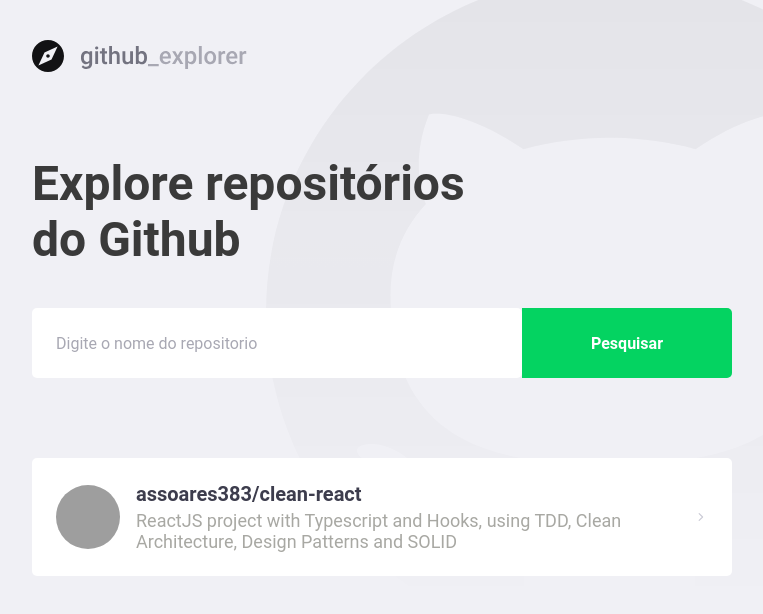
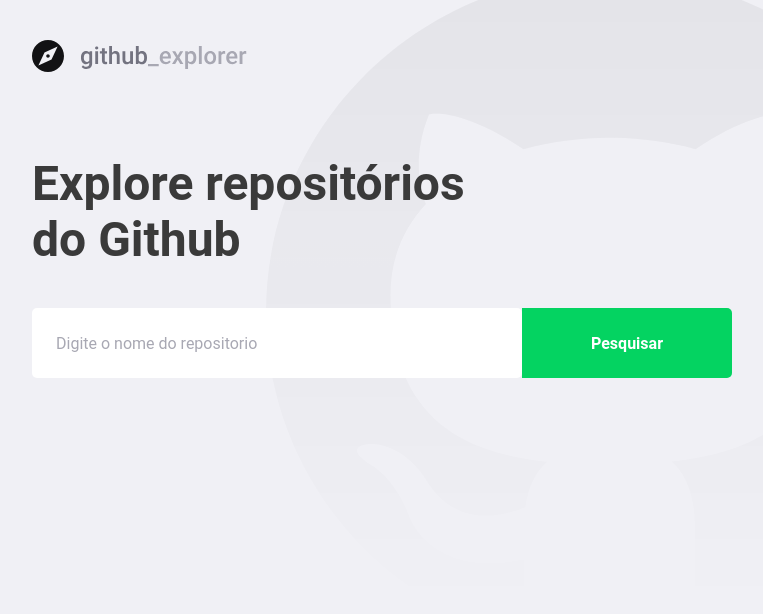
Before and after one commit to assoares383/github-explorer, a React (Create React App) app: page / in a window 1280 px wide. Shown: the top 614 px of the page, without its empty margins (148-911 px from the left). Built offline with nearby package versions, Linux system fonts and the light colour scheme; grey boxes are pictures that could not be loaded; the HTML template or start-up script is replaced by a standard one.

Commit message:
connecting the api

```diff
--- a/src/pages/Dashboard/index.tsx
+++ b/src/pages/Dashboard/index.tsx
@@ -1,4 +1,4 @@
-import React, { useState } from 'react';
+import React, { useState, FormEvent } from 'react';
 import { Link } from 'react-router-dom';
 import { FiChevronRight } from 'react-icons/fi';
 import api from '../../services/api';
@@ -7,18 +7,37 @@
 
 import { Title, Form, Repositories } from './styles';
 
+interface Repository {
+  full_name: string;
+  description: string;
+  owner: {
+    login: string;
+    avatar_url: string;
+  };
+}
+
 const Dashboard: React.FC = () => {
   const [newRepo, setNewRepo] = useState('');
-  const [repositories, setRepositories] = useState([]);
+  const [repositories, setRepositories] = useState<Repository[]>([]);
 
-  function handleAddRepository() { }
+  async function handleAddRepository(
+    event: FormEvent<HTMLFormElement>,
+  ): Promise<void> {
+    event.preventDefault();
+
+    const response = await api.get<Repository>(`repos/${newRepo}`);
+    const repository = response.data;
+
+    setRepositories([...repositories, repository]);
+    setNewRepo('');
+  }
 
   return (
     <>
       <img src={logoImg} alt="Github Explorer" />
       <Title>Explore repositórios do Github</Title>
 
-      <Form>
+      <Form onSubmit={handleAddRepository}>
         <input
           value={newRepo}
           onChange={e => setNewRepo(e.target.value)}
@@ -28,21 +47,19 @@
       </Form>
 
       <Repositories>
-        <Link to="/">
+        {repositories.map(repository => (
+          <Link key={repository.full_name} to="/">
             <img
-            src="https://avatars1.githubusercontent.com/u/15836394?s=460&u=70673f20d41e1ee784577c36affb639d453a3552&v=4"
-            alt="Alexandre Soares"
+              src={repository.owner.avatar_url}
+              alt={repository.owner.login}
             />
             <div>
-            <strong>assoares383/clean-react</strong>
-            <p>
-              ReactJS project with Typescript and Hooks, using TDD, Clean
-              Architecture, Design Patterns and SOLID
-            </p>
+              <strong>{repository.full_name}</strong>
+              <p>{repository.description}</p>
             </div>
-
             <FiChevronRight size={20} />
           </Link>
+        ))}
       </Repositories>
     </>
   );
--- a/src/pages/Dashboard/styles.ts
+++ b/src/pages/Dashboard/styles.ts
@@ -76,7 +76,8 @@
     }
 
     div {
-      margin-left: 16px;
+      margin: 0 16px;
+      flex: 1;
 
       strong {
         font-size: 20px;
```
Also changed, not shown: 1 other file (tests, documents, lock files or other folders). Lines whose indentation alone changed are shown as unchanged.
